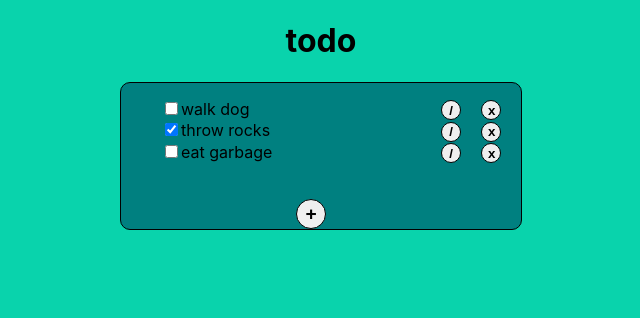
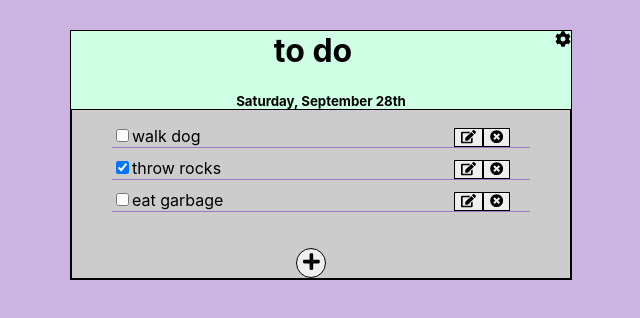
Before and after one commit to N8ers/react-todo, a React (Create React App) app: page / in a window 1280 px wide. Shown: the top 318 px of the page, without its empty margins (319-959 px from the left). Built offline with nearby package versions, Linux system fonts and the light colour scheme.

Commit message:
begin styling

```diff
--- a/package.json
+++ b/package.json
@@ -3,6 +3,10 @@
   "version": "0.1.0",
   "private": true,
   "dependencies": {
+    "@fortawesome/fontawesome-svg-core": "^1.2.25",
+    "@fortawesome/free-solid-svg-icons": "^5.11.2",
+    "@fortawesome/react-fontawesome": "^0.1.5",
+    "moment": "^2.24.0",
     "react": "^16.9.0",
     "react-dom": "^16.9.0",
     "react-scripts": "3.1.2",
--- a/src/AddToDo.js
+++ b/src/AddToDo.js
@@ -1,5 +1,8 @@
 import React, {Component} from 'react';
 import uuid from 'uuid/v4';
+import { FontAwesomeIcon } from '@fortawesome/react-fontawesome'
+import { faChevronUp, faPlus } from '@fortawesome/free-solid-svg-icons'
+
 import './AddToDo.css'
 
 class AddToDo extends Component {
@@ -53,7 +56,7 @@ class AddToDo extends Component {
                             />
                         <br />
                         <button className="pushBtn">
-                            <i className="plus arrow up"></i>
+                            <FontAwesomeIcon icon={faChevronUp} />
                         </button>
                     </form>
                 }
@@ -62,7 +65,9 @@ class AddToDo extends Component {
                     !this.state.inputVisible &&
                     <div>
                         <br />
-                        <button className="addBtn" onClick={this.showInput}>+</button>
+                        <button className="addBtn" onClick={this.showInput}>
+                            <FontAwesomeIcon icon={faPlus} />
+                        </button>
                     </div>
                 }
             </div>
--- a/src/App.css
+++ b/src/App.css
@@ -1,7 +1,11 @@
 body{
-  background-color: #09d3ac;
+  background-color: rgb(153,105,199, 0.5);
 }
 
 .App {
   text-align: center;
+  border: 1px solid black;
+  margin: 30px auto 0 auto;
+  max-width: 500px;
+  min-width: 400px;
 }
--- a/src/App.js
+++ b/src/App.js
@@ -1,12 +1,13 @@
 import React, {Component} from 'react';
 import ToDoContainer from './ToDoContainer';
+import ToDoHeader from './ToDoHeader';
 import './App.css';
 
 class App extends Component {
   render(){
     return (
       <div className="App">
-        <h1>todo</h1>
+        <ToDoHeader />
         <ToDoContainer />
       </div>
     );
--- a/src/ToDo.css
+++ b/src/ToDo.css
@@ -1,6 +1,13 @@
 .ToDoItem {
     display: flex;
     justify-content: space-between;
+    border-bottom: 1px solid rgb(153,105,199, 0.85);
+    margin-right: 40px;
+    margin-bottom: 10px;
+}
+
+.todoBtns {
+    margin-right: 20px;
 }
 
 .ToDoContent {
@@ -8,31 +15,28 @@
 }
 
 .ToDoEdit {
-    margin-right: 20px;
     border: 1px solid black;
-    border-radius: 50%;
-    height: 20px;
-    width: 20px;
+    /* border-radius: 50%; */
+    /* height: 20px; */
+    /* width: 20px; */
     justify-content: center;
-    font-weight: bold;
+    /* font-weight: bold; */
 }
 
 .ToDoEditSave {
-    margin-right: 20px;
     border: 1px solid black;
-    border-radius: 10px;
+    /* border-radius: 10px; */
     height: 20px;
-    width: 40px;
+    width: 50px;
     justify-content: center;
     font-weight: bold;
 }
 
 .ToDoX {
-    margin-right: 20px;
     border: 1px solid black;
-    border-radius: 50%;
-    height: 20px;
-    width: 20px;
+    /* border-radius: 50%; */
+    /* height: 20px; */
+    /* width: 20px; */
     justify-content: center;
     font-weight: bold;
 }
--- a/src/ToDo.js
+++ b/src/ToDo.js
@@ -1,4 +1,6 @@
 import React, {Component} from 'react';
+import { FontAwesomeIcon } from '@fortawesome/react-fontawesome'
+import { faTimesCircle, faEdit } from '@fortawesome/free-solid-svg-icons'
 import './ToDo.css'
 
 class ToDo extends Component {
@@ -55,9 +57,13 @@ class ToDo extends Component {
                         <input  type="checkbox" onClick={this.handleCompletion} checked={this.props.status} />
                         <span className="ToDoContent">{this.props.item}</span>
                     </span>
-                    <span>
-                        <button className="ToDoEdit" onClick={this.handleToggleEdit}>/</button>
-                        <button className="ToDoX" onClick={this.handleRemove}>x</button>
+                    <span className="todoBtns">
+                        <button className="ToDoEdit" onClick={this.handleToggleEdit}>
+                            <FontAwesomeIcon icon={faEdit} />
+                        </button>
+                        <button className="ToDoX" onClick={this.handleRemove}>
+                            <FontAwesomeIcon icon={faTimesCircle} />
+                        </button>
                     </span>
                 </div>
             )
@@ -71,12 +77,13 @@ class ToDo extends Component {
                         name='todo'
                         onChange={this.handleChange}
                     />
-                    <span>
+                    <span className="todoBtns">
                         <button className="ToDoEditSave">save</button>
                         <button
                             className="ToDoX"
-                            onClick={this.handleRemove}
-                        >x</button>
+                            onClick={this.handleRemove}>
+                            <FontAwesomeIcon icon={faTimesCircle} />
+                        </button>
                     </span>
                 </form>
             )
--- a/src/ToDoContainer.css
+++ b/src/ToDoContainer.css
@@ -1,9 +1,7 @@
 .ToDoContainer {
-    background-color: teal;
+    background-color: #ccc;
     border: 1px solid black;
-    border-radius: 10px;
-    width: 50%;
-    max-width: 400px;
-    min-width: 250px;
+    max-width: 500px;
+    min-width: 400px;
     margin: 0 auto;
 }
--- /dev/null
+++ b/src/ToDoHeader.css
@@ -0,0 +1,9 @@
+.ToDoHeader {
+    background-color: #cfffe5;
+    margin-top: -21px;
+    margin-bottom: -22px;
+}
+
+.cog-icon {
+    float: right;
+}
--- /dev/null
+++ b/src/ToDoHeader.js
@@ -0,0 +1,26 @@
+import React, { Component } from 'react'
+import moment from 'moment'
+import { FontAwesomeIcon } from '@fortawesome/react-fontawesome'
+import { faCog } from '@fortawesome/free-solid-svg-icons'
+
+
+
+
+import './ToDoHeader.css'
+
+class ToDoHeader extends Component {
+
+    render(){
+        const date = moment().format('dddd, MMMM Do');
+
+        return (
+            <div className="ToDoHeader">
+                <FontAwesomeIcon className="cog-icon" icon={faCog} />
+                <h1>to do</h1>
+                <h5>{date}</h5>
+            </div>
+        );
+    }
+  }
+
+  export default ToDoHeader;
```
Also changed, not shown: 2 other files (tests, documents, lock files or other folders).
